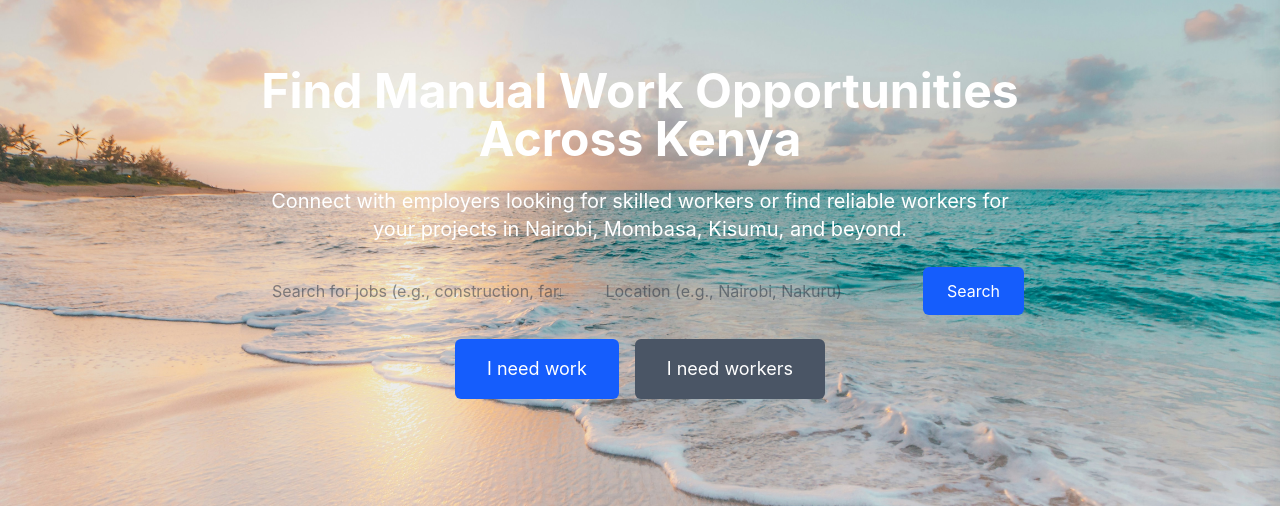
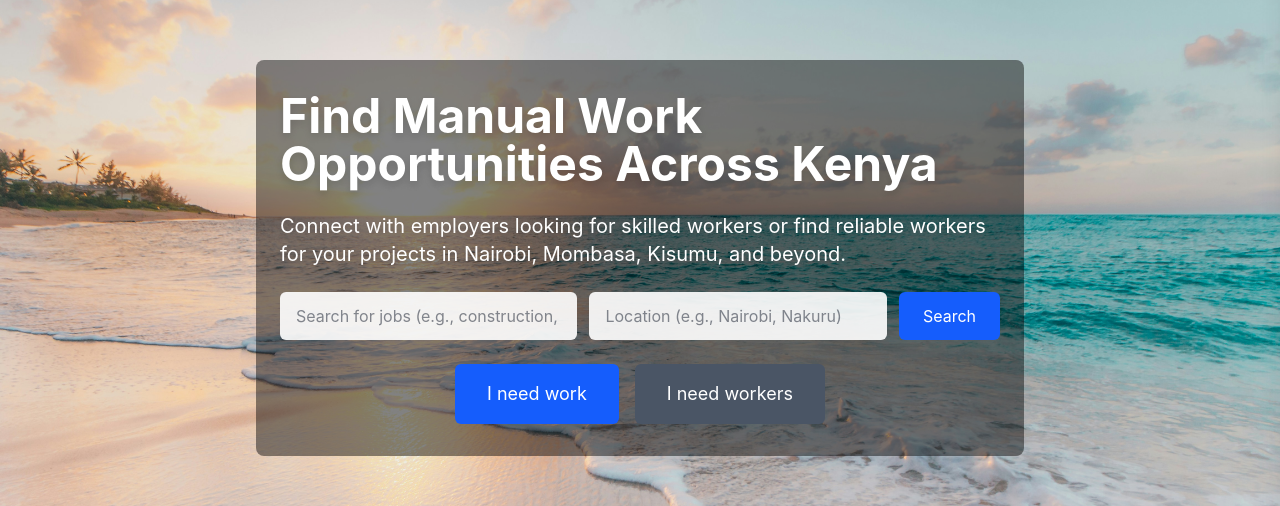
Before and after one commit to Swaynel/manualink-nx, a Next.js app: page / in a window 1280 px wide. Shown: the part 251-757 px from the top of the page. Built offline with nearby package versions, Linux system fonts and the light colour scheme; no server answers; the database is empty.

Commit message:
fix hero section size

```diff
--- a/components/Hero.js
+++ b/components/Hero.js
@@ -1,87 +1,67 @@
 import { useEffect, useState } from 'react';
-import clsx from 'clsx';
 
 export default function Hero() {
   const [loaded, setLoaded] = useState(false);
 
   useEffect(() => {
-    const timeout = setTimeout(() => setLoaded(true), 100); // small delay for fade-in
+    const timeout = setTimeout(() => setLoaded(true), 100);
     return () => clearTimeout(timeout);
   }, []);
 
   return (
     <section
       id="home"
-      className="relative h-[600px] md:h-[800px] w-full bg-cover bg-center flex items-center justify-center text-center px-4"
+      className="relative h-[650px] md:h-[850px] w-full bg-cover bg-center flex items-center justify-center px-4"
       style={{ backgroundImage: 'url(/image/hero.jpeg)' }}
     >
-      <div className="max-w-3xl mx-auto space-y-6 z-10 relative">
-        {/* Hero Title */}
-        <h1
-          className={clsx(
-            'text-3xl sm:text-4xl md:text-5xl font-bold text-white transition-opacity duration-1000',
-            loaded ? 'opacity-100' : 'opacity-0'
-          )}
-        >
+      {/* Hero content container */}
+      <div
+        className={`relative z-10 max-w-3xl w-full space-y-6 px-4 py-6 sm:px-6 sm:py-8 rounded-lg bg-black/45 transition-opacity duration-1000 ${
+          loaded ? 'opacity-100' : 'opacity-0'
+        }`}
+      >
+        {/* Title */}
+        <h1 className="text-2xl sm:text-3xl md:text-5xl font-bold text-white drop-shadow-lg">
           Find Manual Work Opportunities Across Kenya
         </h1>
 
-        {/* Hero Subtitle */}
-        <p
-          className={clsx(
-            'text-lg sm:text-xl text-white transition-opacity duration-1000 delay-200',
-            loaded ? 'opacity-100' : 'opacity-0'
-          )}
-        >
+        {/* Subtitle */}
+        <p className="text-base sm:text-lg md:text-xl text-white drop-shadow-md">
           Connect with employers looking for skilled workers or find reliable workers for your projects in Nairobi, Mombasa, Kisumu, and beyond.
         </p>
 
         {/* Search Box */}
-        <div
-          className={clsx(
-            'flex flex-col md:flex-row gap-3 transition-opacity duration-1000 delay-400',
-            loaded ? 'opacity-100' : 'opacity-0'
-          )}
-        >
+        <div className="flex flex-col gap-3 sm:flex-row">
           <input
             type="text"
-            id="searchJob"
             placeholder="Search for jobs (e.g., construction, farming...)"
-            className="flex-grow px-4 py-3 rounded-md text-gray-800 focus:outline-none focus:ring-2 focus:ring-blue-500"
-            aria-label="Job search"
+            className="flex-1 px-4 py-3 rounded-md bg-white/90 text-gray-900 focus:outline-none focus:ring-2 focus:ring-blue-500"
           />
           <input
             type="text"
-            id="searchLocation"
             placeholder="Location (e.g., Nairobi, Nakuru)"
-            className="flex-grow px-4 py-3 rounded-md text-gray-800 focus:outline-none focus:ring-2 focus:ring-blue-500"
-            aria-label="Location search"
+            className="flex-1 px-4 py-3 rounded-md bg-white/90 text-gray-900 focus:outline-none focus:ring-2 focus:ring-blue-500"
           />
-          <button className="btn btn-primary px-6 py-3 bg-blue-600 text-white rounded-md hover:bg-blue-700 transition-colors">
+          <button className="px-6 py-3 bg-blue-600 text-white rounded-md hover:bg-blue-700 transition-colors">
             Search
           </button>
         </div>
 
         {/* Hero Buttons */}
-        <div
-          className={clsx(
-            'flex flex-col sm:flex-row gap-4 justify-center transition-opacity duration-1000 delay-600',
-            loaded ? 'opacity-100' : 'opacity-0'
-          )}
-        >
-          <button className="btn btn-primary px-8 py-4 bg-blue-600 text-white rounded-md text-lg hover:bg-blue-700 transition-colors">
+        <div className="flex flex-col sm:flex-row gap-4 justify-center">
+          <button className="px-8 py-4 bg-blue-600 text-white rounded-md text-lg hover:bg-blue-700 transition-colors">
             I need work
           </button>
-          <button className="btn btn-secondary px-8 py-4 bg-gray-600 text-white rounded-md text-lg hover:bg-gray-700 transition-colors">
+          <button className="px-8 py-4 bg-gray-600 text-white rounded-md text-lg hover:bg-gray-700 transition-colors">
             I need workers
           </button>
         </div>
       </div>
 
       {/* Scroll Down Arrow */}
-      <div className="absolute bottom-8 left-1/2 transform -translate-x-1/2">
+      <div className="absolute bottom-6 left-1/2 transform -translate-x-1/2">
         <svg
-          className="w-8 h-8 text-white animate-bounce"
+          className="w-8 h-8 text-white animate-bounce drop-shadow-lg"
           fill="none"
           stroke="currentColor"
           strokeWidth="2"
```
